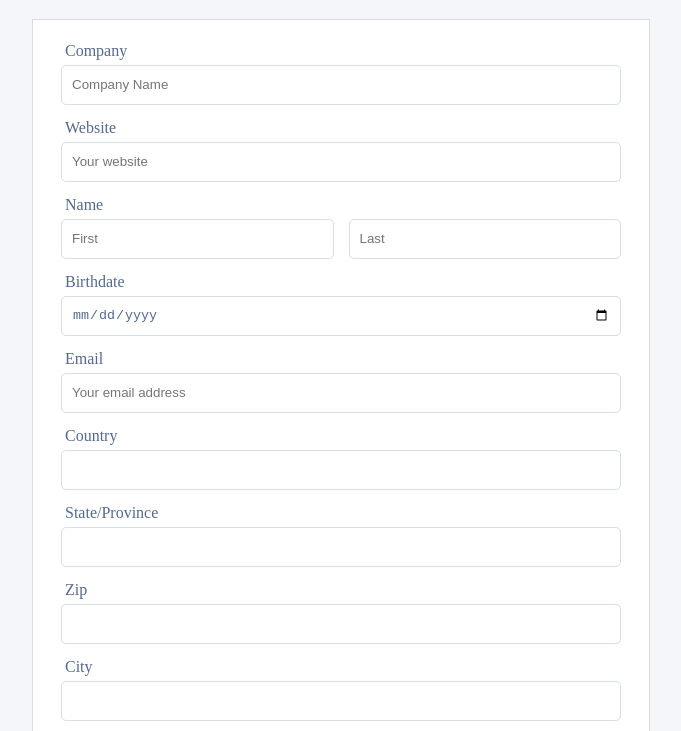
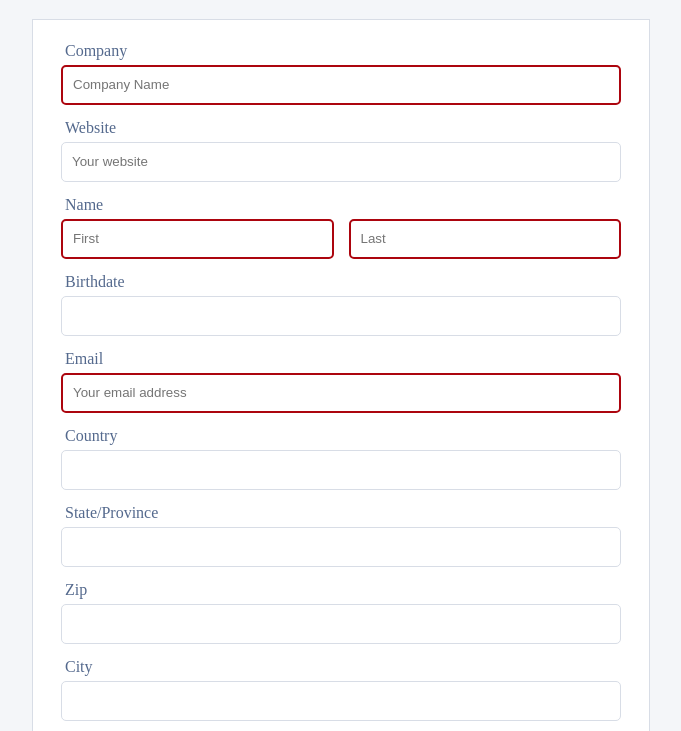
Before and after one commit to ArturSuleymanov/web-form-task, a website: page source/home.html in a window 1280 px wide. Shown: the part 69-800 px from the top of the page, without its empty margins (299-980 px from the left). Drawn offline with Linux system fonts and the light colour scheme.

Commit message:
update home.html, home.css

```diff
--- a/source/home.css
+++ b/source/home.css
@@ -42,6 +42,14 @@ input, textarea {
     border: solid 1px #d8dde6;
 }
 
+input:invalid {
+    border: solid 2px #ac050e;
+}
+
+input:active {
+    border: solid 2px #b4b4ca;
+}
+
 .web-form-field > :first-child {
     padding-left: 4px;
     margin-bottom: 5px;
--- a/source/home.html
+++ b/source/home.html
@@ -38,7 +38,7 @@
                     </div>
                     <div class="web-form-field">
                         <label for="url">Website</label>
-                        <input placeholder="Your website" id="url" maxlength="80" name="url" size="20" type="text" />
+                        <input placeholder="Your website" id="url" maxlength="80" name="url" size="20" type="URL" />
                     </div>
                     <div class="web-form-field">
                         <label for="first_name">Name</label>
@@ -49,7 +49,7 @@
                     </div>
                     <div class="web-form-field">
                         <label for="00N5g000000iJhE">Birthdate</label>
-                        <span class="dateInput dateOnlyInput"></span><input id="00N5g000000iJhE" name="00N5g000000iJhE" size="20" type="date" />
+                        <span class="dateInput dateOnlyInput"></span><input id="00N5g000000iJhE" name="00N5g000000iJhE" size="20" type="text" />
                     </div>
                     <div class="web-form-field">
                         <label for="email">Email</label>
```
